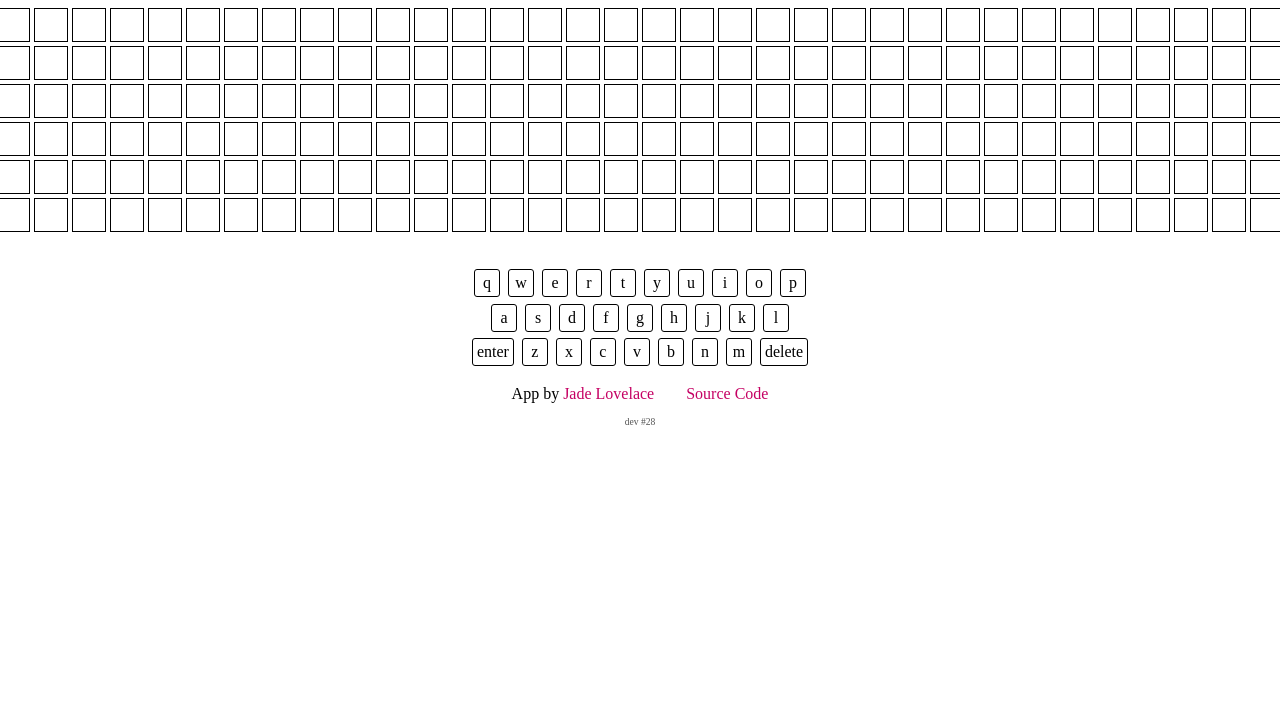
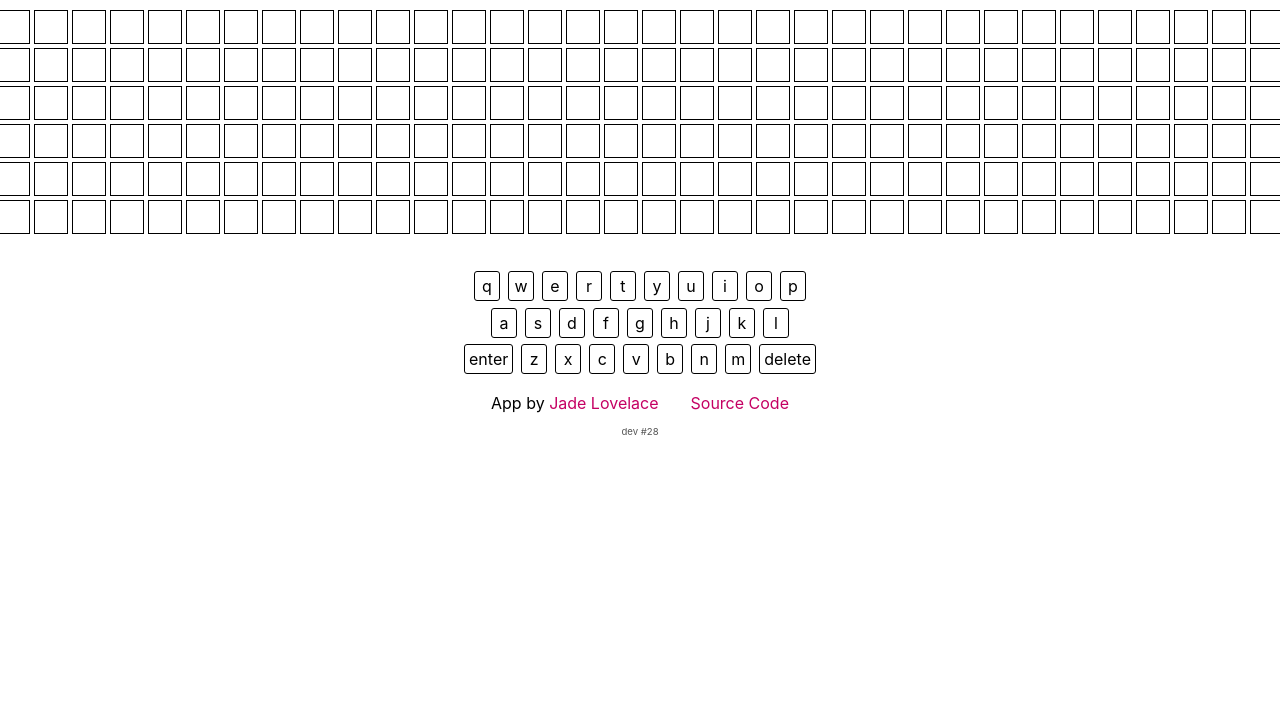
Before and after one commit to jades-projects/lesble, a website with bundled scripts: page index.html in a window 1280 px wide. Shown: the part 79-800 px from the top of the page. Built offline with nearby package versions, Linux system fonts and the light colour scheme; files whose address does not match are found by name.

Commit message:
Fix fonts being ... totally broken
Seems that Chrome DevTools "disable local fonts" doesn't actually work
for stuff accidentally sourced locally without specific font-face
declarations.

I had the wrong font-face declaration syntax so it got ignored silently,
and I didn't notice because all my computers have Source Sans on them.
Oops. Also, who knows why it rendered OK on Android, but it did.

```diff
--- a/css/fonts.css
+++ b/css/fonts.css
@@ -1,24 +1,24 @@
 @font-face {
-    src: "assets/SourceSans3-Regular.otf.woff2";
+    src: url("../assets/SourceSans3-Regular.otf.woff2") format("woff2");
     font-weight: normal;
     font-family: "Source Sans 3";
 }
 
 @font-face {
-    src: "assets/SourceSans3-Bold.otf.woff2";
+    src: url("../assets/SourceSans3-Bold.otf.woff2") format("woff2");
     font-weight: bold;
     font-family: "Source Sans 3";
 }
 
 @font-face {
-    src: "assets/SourceSans3-BoldIt.otf.woff2";
+    src: url("../assets/SourceSans3-BoldIt.otf.woff2") format("woff2");
     font-weight: bold;
     font-style: italic;
     font-family: "Source Sans 3";
 }
 
 @font-face {
-    src: "assets/SourceSans3-It.otf.woff2";
+    src: url("../assets/SourceSans3-It.otf.woff2") format("woff2");
     font-weight: normal;
     font-style: italic;
     font-family: "Source Sans 3";
--- a/css/main.css
+++ b/css/main.css
@@ -1,5 +1,6 @@
 html {
-    font-family: "Source Sans 3";
+    /* have decent sans fallbacks */
+    font-family: "Source Sans 3", -apple-system, BlinkMacSystemFont, 'Segoe UI', Roboto, Oxygen, Ubuntu, Cantarell, 'Open Sans', 'Helvetica Neue', sans-serif;
 }
 
 a {
```
